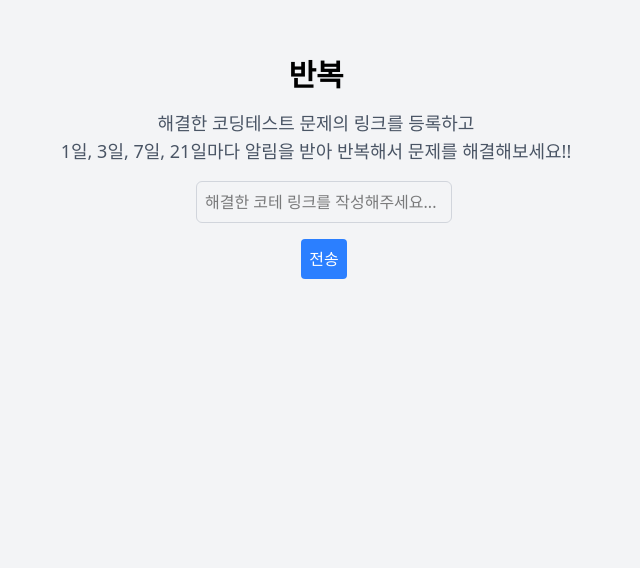
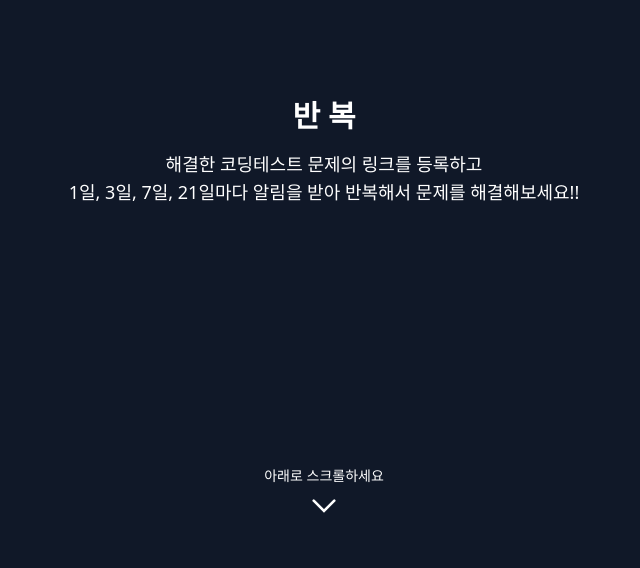
Before and after one commit to Banbok/FE, a React (Vite) app: page / in a window 1280 px wide. Shown: the part 232-800 px from the top of the page, without its empty margins (316-956 px from the left). Built offline with nearby package versions, Linux system fonts and the light colour scheme.

Commit message:
feat : 컴포넌트 분리 및 스크롤을 이용한 화면 전환 및 안내 추가

```diff
--- /dev/null
+++ b/src/assets/icon/IcLinekArrow.tsx
@@ -0,0 +1,27 @@
+type StyleProps = {
+  width: string;
+  height: string;
+  color?: string;
+  direction?: string;
+};
+
+function IcLineArrow({ width, height, color, direction }: StyleProps) {
+  return (
+    <svg
+      xmlns="http://www.w3.org/2000/svg"
+      width={width ? width : "15"}
+      height={height ? height : "15"}
+      viewBox="0 0 28 17"
+      fill="none"
+    >
+      <path
+        d={direction ? direction : "M2 15L14 3L26 15"}
+        stroke={color ? color : "black"}
+        strokeWidth="3"
+        strokeLinecap="round"
+      />
+    </svg>
+  );
+}
+
+export default IcLineArrow;
--- /dev/null
+++ b/src/components/sections/CodeUrlInput.tsx
@@ -0,0 +1,43 @@
+import { useState } from "react";
+import { SectionProps } from "../../interfaces/sectionprops";
+
+export const CodeUrlInput: React.FC<SectionProps> = ({ isActive }) => {
+  const [codeurl, setCodeurl] = useState("");
+
+  const handleSubmit = () => {
+    if (!codeurl.trim()) return;
+
+    alert("URL 저장 완료" + codeurl);
+
+    setCodeurl("");
+  };
+
+  const handleKeyPress = (e: React.KeyboardEvent<HTMLInputElement>) => {
+    if (e.key === "Enter") {
+      handleSubmit();
+    }
+  };
+
+  return (
+    <div
+      className={`h-screen w-full flex flex-col justify-center items-center bg-blue-100 transition-opacity duration-500 ${
+        isActive ? "opacity-100" : "opacity-50"
+      }`}
+    >
+      <input
+        type="text"
+        placeholder="해결한 코테 링크를 작성해주세요..."
+        value={codeurl}
+        onChange={(e) => setCodeurl(e.target.value)}
+        onKeyPress={handleKeyPress}
+        className="w-64 p-2 border border-gray-300 rounded-md focus:outline-none focus:ring-2 focus:ring-blue-500"
+      />
+      <button
+        onClick={handleSubmit}
+        className="p-2 rounded cursor-pointer bg-blue-500 text-white hover:bg-blue-600"
+      >
+        전송
+      </button>
+    </div>
+  );
+};
--- /dev/null
+++ b/src/components/sections/Title.tsx
@@ -0,0 +1,53 @@
+import { useState, useEffect } from "react";
+
+import { SectionProps } from "../../interfaces/sectionprops";
+import IcLineArrow from "../../assets/icon/IcLinekArrow";
+
+export const Title: React.FC<SectionProps> = ({ isActive }) => {
+  const [showScrollIndicator, setShowScrollIndicator] = useState(false);
+  const [fadeIn, setFadeIn] = useState(false);
+
+  // 스크롤 안내 타이머
+  useEffect(() => {
+    const timer = setTimeout(() => {
+      setShowScrollIndicator(true);
+
+      setTimeout(() => {
+        setFadeIn(true);
+      }, 50);
+    }, 1500);
+
+    return () => clearTimeout(timer);
+  }, []);
+
+  return (
+    <div
+      className={`h-screen w-full flex flex-col justify-center items-center bg-gray-900 transition-opacity duration-500 ${
+        isActive ? "opacity-100" : "opacity-50"
+      }`}
+    >
+      <h2 className="text-3xl font-bold mb-4 text-white">반 복</h2>
+      <p className="text-lg text-center text-white mb-8">
+        해결한 코딩테스트 문제의 링크를 등록하고 <br />
+        1일, 3일, 7일, 21일마다 알림을 받아 반복해서 문제를 해결해보세요!!
+      </p>
+
+      {/* 스크롤 안내 추가 */}
+      {showScrollIndicator && (
+        <div
+          className={`absolute bottom-10 flex flex-col items-center animate-bounce transition-opacity duration-1000 ${
+            fadeIn ? "opacity-100" : "opacity-0"
+          }`}
+        >
+          <p className="text-white text-sm mb-2">아래로 스크롤하세요</p>
+          <IcLineArrow
+            width="24"
+            height="24"
+            color="white"
+            direction="M2 2L14 14L26 2"
+          />
+        </div>
+      )}
+    </div>
+  );
+};
--- /dev/null
+++ b/src/hooks/useScrollPosition.ts
@@ -0,0 +1,22 @@
+import { useState, useEffect } from "react";
+
+export const useScrollPosition = () => {
+  const [activeSection, setActiveSection] = useState(0);
+
+  useEffect(() => {
+    const handleScroll = () => {
+      const scrollPosition = window.scrollY;
+      const windowHeight = window.innerHeight;
+
+      const newActiveSection = Math.floor(scrollPosition / windowHeight);
+      setActiveSection(newActiveSection);
+    };
+
+    window.addEventListener("scroll", handleScroll);
+    return () => {
+      window.removeEventListener("scroll", handleScroll);
+    };
+  }, []);
+
+  return activeSection;
+};
--- /dev/null
+++ b/src/interfaces/sectionprops.ts
@@ -0,0 +1,3 @@
+export interface SectionProps {
+  isActive: boolean;
+}
--- a/src/pages/home/Home.tsx
+++ b/src/pages/home/Home.tsx
@@ -1,45 +1,62 @@
-import React, { useState } from "react";
+// import React, { useState } from "react";
 
-export default function Home() {
-  const [codeurl, setCodeurl] = useState("");
+// export default function Home() {
+//   const [codeurl, setCodeurl] = useState("");
 
-  const handleSubmit = () => {
-    if (!codeurl.trim()) return;
+//   const handleSubmit = () => {
+//     if (!codeurl.trim()) return;
 
-    alert("URL 저장 완료" + codeurl);
+//     alert("URL 저장 완료" + codeurl);
 
-    setCodeurl("");
-  };
+//     setCodeurl("");
+//   };
 
-  const handleKeyPress = (e: React.KeyboardEvent<HTMLInputElement>) => {
-    if (e.key === "Enter") {
-      handleSubmit();
-    }
-  };
+//   const handleKeyPress = (e: React.KeyboardEvent<HTMLInputElement>) => {
+//     if (e.key === "Enter") {
+//       handleSubmit();
+//     }
+//   };
+
+//   return (
+//     <div className="w-full overflow-x-auto">
+//       <div className="flex flex-col min-w-[600px] md:min-w-[800px] items-center justify-center min-h-screen p-4 bg-gray-100 gap-4">
+//         <h1 className="text-3xl font-bold mr-4">반복</h1>
+//         <h2 className="text-lg text-gray-600 mr-4 text-center">
+//   해결한 코딩테스트 문제의 링크를 등록하고 <br />
+//   1일, 3일, 7일, 21일마다 알림을 받아 반복해서 문제를 해결해보세요!!
+//         </h2>
+//         <input
+//           type="text"
+//           placeholder="해결한 코테 링크를 작성해주세요..."
+//           value={codeurl}
+//           onChange={(e) => setCodeurl(e.target.value)}
+//           onKeyPress={handleKeyPress}
+//           className="w-64 p-2 border border-gray-300 rounded-md focus:outline-none focus:ring-2 focus:ring-blue-500"
+//         />
+//         <button
+//           onClick={handleSubmit}
+//           className="p-2 rounded cursor-pointer bg-blue-500 text-white hover:bg-blue-600"
+//         >
+//           전송
+//         </button>
+//       </div>
+//     </div>
+//   );
+// }
+
+import { Title } from "../../components/sections/Title";
+import { CodeUrlInput } from "../../components/sections/CodeUrlInput";
+import { useScrollPosition } from "../../hooks/useScrollPosition";
+
+const Home = () => {
+  const activeSection = useScrollPosition();
 
   return (
-    <div className="w-full overflow-x-auto">
-      <div className="flex flex-col min-w-[600px] md:min-w-[800px] items-center justify-center min-h-screen p-4 bg-gray-100 gap-4">
-        <h1 className="text-3xl font-bold mr-4">반복</h1>
-        <h2 className="text-lg text-gray-600 mr-4 text-center">
-          해결한 코딩테스트 문제의 링크를 등록하고 <br />
-          1일, 3일, 7일, 21일마다 알림을 받아 반복해서 문제를 해결해보세요!!
-        </h2>
-        <input
-          type="text"
-          placeholder="해결한 코테 링크를 작성해주세요..."
-          value={codeurl}
-          onChange={(e) => setCodeurl(e.target.value)}
-          onKeyPress={handleKeyPress}
-          className="w-64 p-2 border border-gray-300 rounded-md focus:outline-none focus:ring-2 focus:ring-blue-500"
-        />
-        <button
-          onClick={handleSubmit}
-          className="p-2 rounded cursor-pointer bg-blue-500 text-white hover:bg-blue-600"
-        >
-          전송
-        </button>
-      </div>
+    <div className="w-full">
+      <Title isActive={activeSection === 0} />
+      <CodeUrlInput isActive={activeSection === 1} />
     </div>
   );
-}
+};
+
+export default Home;
```
